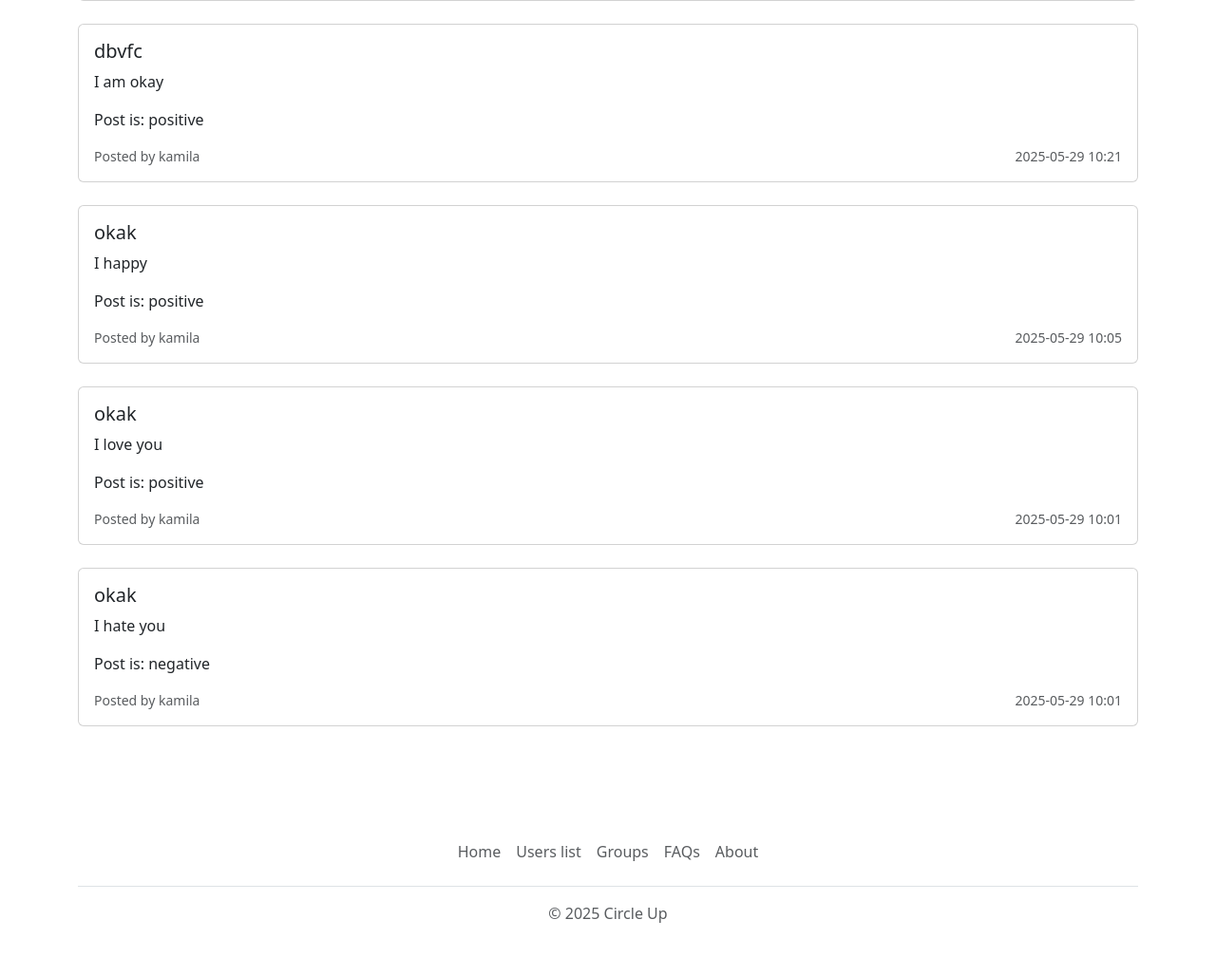
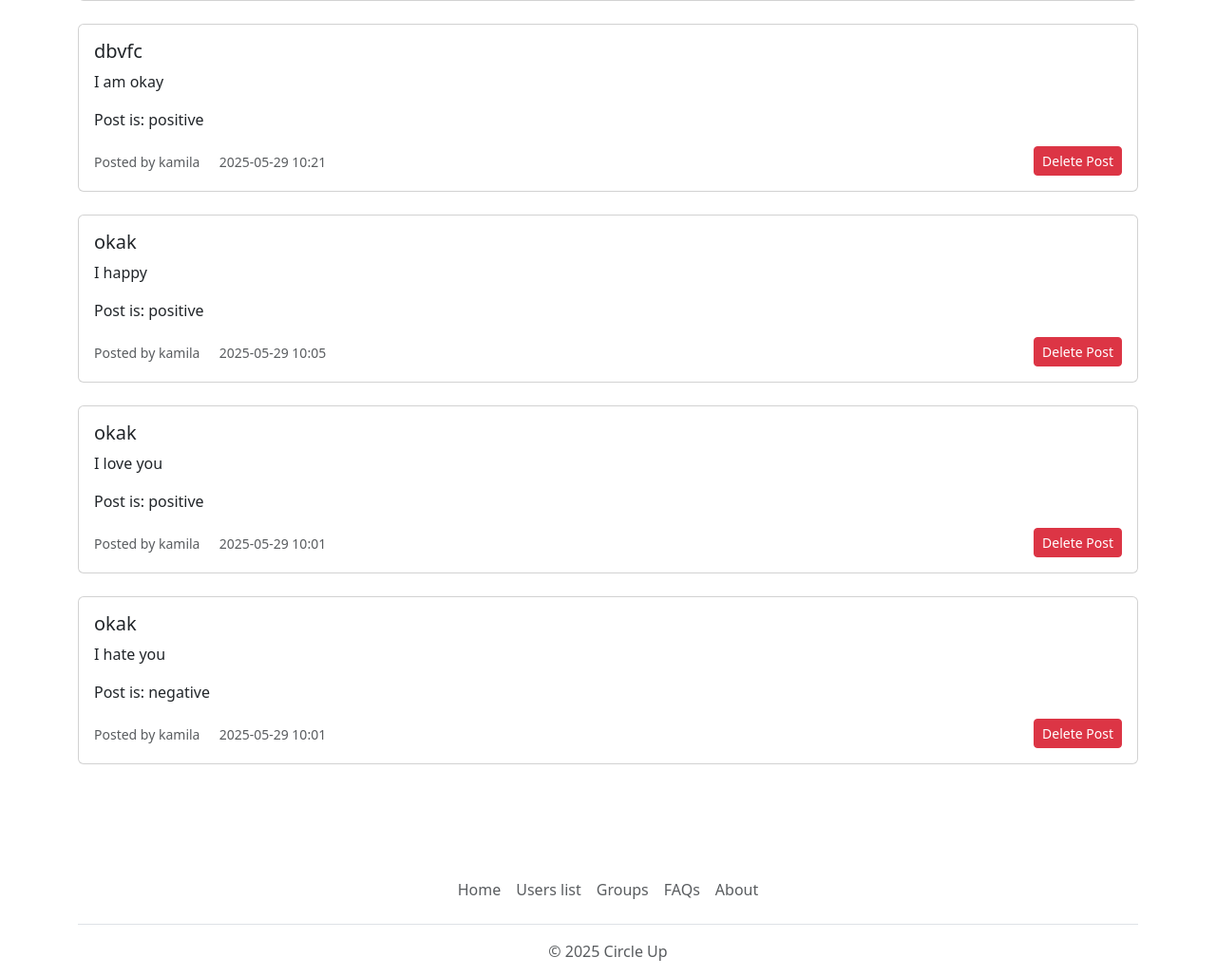
Before and after one commit to pazun/Circle-up, a Flask app: page /group/1 in a window 1280 px wide. Shown: the part 924-1952 px from the top of the page at 95% size. Before the commit the page ends 1896 px from the top, so only its background shows below. Run offline with Flask 3, Linux system fonts and the light colour scheme; a user stored in the database is signed in; some libraries are stand-ins or nearby versions.

Commit message:
Fully aligned with CRUD

```diff
--- a/app.py
+++ b/app.py
@@ -362,5 +362,39 @@ def user_page(user_id):
     profile_user = User.query.get_or_404(user_id)
     return render_template('userpage.html', profile_user=profile_user)
 
+@app.route('/group/<int:group_id>/delete', methods=['POST'])
+def delete_group(group_id):
+    if 'user_id' not in session:
+        return redirect(url_for('login'))
+
+    group = Group.query.get_or_404(group_id)
+    if group.admin_id != session['user_id']:
+        flash('You do not have permission to delete this group.', 'error')
+        return redirect(url_for('group_page', group_id=group_id))
+
+    # Delete all posts in the group
+    Post.query.filter_by(group_id=group_id).delete()
+    # Delete the group
+    db.session.delete(group)
+    db.session.commit()
+    flash('Group has been deleted successfully.', 'success')
+    return redirect(url_for('groups'))
+
+@app.route('/post/<int:post_id>/delete', methods=['POST'])
+def delete_post(post_id):
+    if 'user_id' not in session:
+        return redirect(url_for('login'))
+
+    post = Post.query.get_or_404(post_id)
+    if post.user_id != session['user_id']:
+        flash('You do not have permission to delete this post.', 'error')
+        return redirect(url_for('group_page', group_id=post.group_id))
+
+    group_id = post.group_id
+    db.session.delete(post)
+    db.session.commit()
+    flash('Post has been deleted successfully.', 'success')
+    return redirect(url_for('group_page', group_id=group_id))
+
 if __name__ == '__main__':
     app.run(port='5001')
--- a/templates/group_page.html
+++ b/templates/group_page.html
@@ -19,19 +19,27 @@
                     <p class="text-muted mb-0">Members: {{ group.members|length }}</p>
                     <p class="text-muted mb-0">Date Created: {{ group.date_created.strftime('%Y-%m-%d') }}</p>
                 </div>
+                <div>
                     {% if session.get('user_id') %}
+                        {% if group.admin_id == session.get('user_id') %}
+                            <form action="{{ url_for('delete_group', group_id=group.id) }}" method="post" class="d-inline"
+                                  onsubmit="return confirm('Are you sure you want to delete this group? This action cannot be undone.');">
+                                <button type="submit" class="btn btn-danger">Delete Group</button>
+                            </form>
+                        {% endif %}
                         {% if not is_member %}
-                    <form action="{{ url_for('join_group', group_id=group.id) }}" method="post">
+                            <form action="{{ url_for('join_group', group_id=group.id) }}" method="post" class="d-inline">
                                 <button type="submit" class="btn btn-primary">Join Group</button>
                             </form>
                         {% else %}
-                    <form action="{{ url_for('leave_group', group_id=group.id) }}" method="post">
+                            <form action="{{ url_for('leave_group', group_id=group.id) }}" method="post" class="d-inline">
                                 <button type="submit" class="btn btn-danger">Leave Group</button>
                             </form>
                         {% endif %}
                     {% else %}
                         <a href="{{ url_for('login') }}" class="btn btn-primary">Login to Join</a>
                     {% endif %}
+                </div>
             </div>
         </div>
     </div>
@@ -78,8 +86,16 @@
                     <p class="card-text">{{ post.content }}</p>
                     <p class="card-text">Post is: {{ post.sentimental }}</p>
                     <div class="d-flex justify-content-between align-items-center">
+                        <div>
                             <small class="text-muted">Posted by {{ post.author.username }}</small>
-                        <small class="text-muted">{{ post.date_posted.strftime('%Y-%m-%d %H:%M') }}</small>
+                            <small class="text-muted ms-3">{{ post.date_posted.strftime('%Y-%m-%d %H:%M') }}</small>
+                        </div>
+                        {% if session.get('user_id') == post.user_id %}
+                        <form action="{{ url_for('delete_post', post_id=post.id) }}" method="post"
+                              onsubmit="return confirm('Are you sure you want to delete this post? This action cannot be undone.');">
+                            <button type="submit" class="btn btn-danger btn-sm">Delete Post</button>
+                        </form>
+                        {% endif %}
                     </div>
                 </div>
             </div>
```
Also changed, not shown: instance/site.db, static/group_images/image1.jpg (added). Lines whose indentation alone changed are shown as unchanged.
